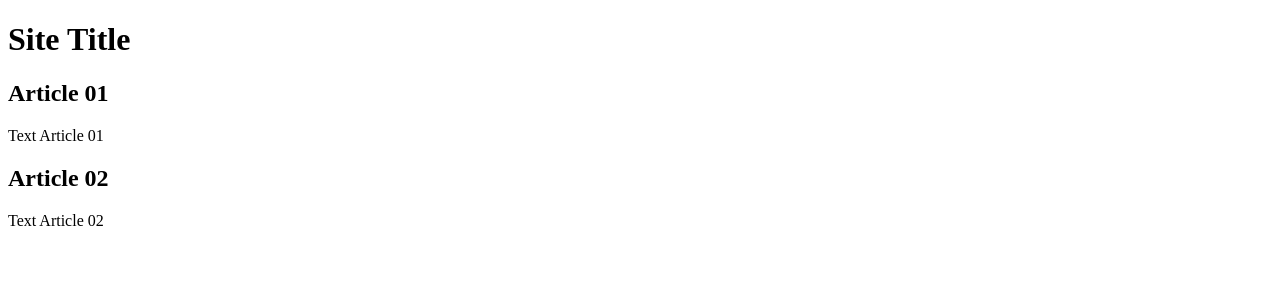
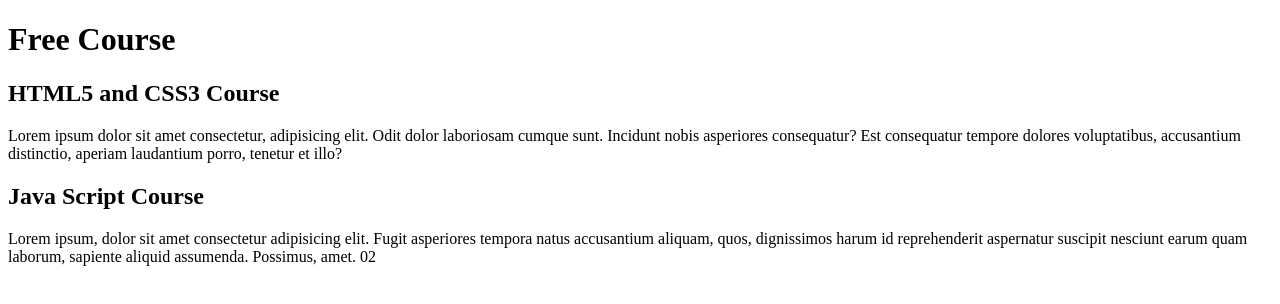
Before and after one commit to BrunoCastroM/Learning-Github, a plain HTML site: page site-exemplo/index.html in a window 1280 px wide. Drawn offline with Linux system fonts and the light colour scheme.

Commit message:
I started writing the content

```diff
--- a/site-exemplo/index.html
+++ b/site-exemplo/index.html
@@ -11,15 +11,19 @@
 <body>
     <main>
         <header>
-            <h1>Site Title</h1>
+            <h1>Free Course</h1>
         </header>
         <article>
-            <h2>Article 01</h2>
-            <p>Text Article 01</p>
+            <h2>HTML5 and CSS3 Course </h2>
+            <p>Lorem ipsum dolor sit amet consectetur, adipisicing elit. Odit dolor laboriosam cumque sunt. Incidunt
+                nobis asperiores consequatur? Est consequatur tempore dolores voluptatibus, accusantium distinctio,
+                aperiam laudantium porro, tenetur et illo?</p>
         </article>
         <article>
-            <h2>Article 02</h2>
-            <p>Text Article 02</p>
+            <h2>Java Script Course</h2>
+            <p>Lorem ipsum, dolor sit amet consectetur adipisicing elit. Fugit asperiores tempora natus accusantium
+                aliquam, quos, dignissimos harum id reprehenderit aspernatur suscipit nesciunt earum quam laborum,
+                sapiente aliquid assumenda. Possimus, amet. 02</p>
         </article>
     </main>
 </body>
```
